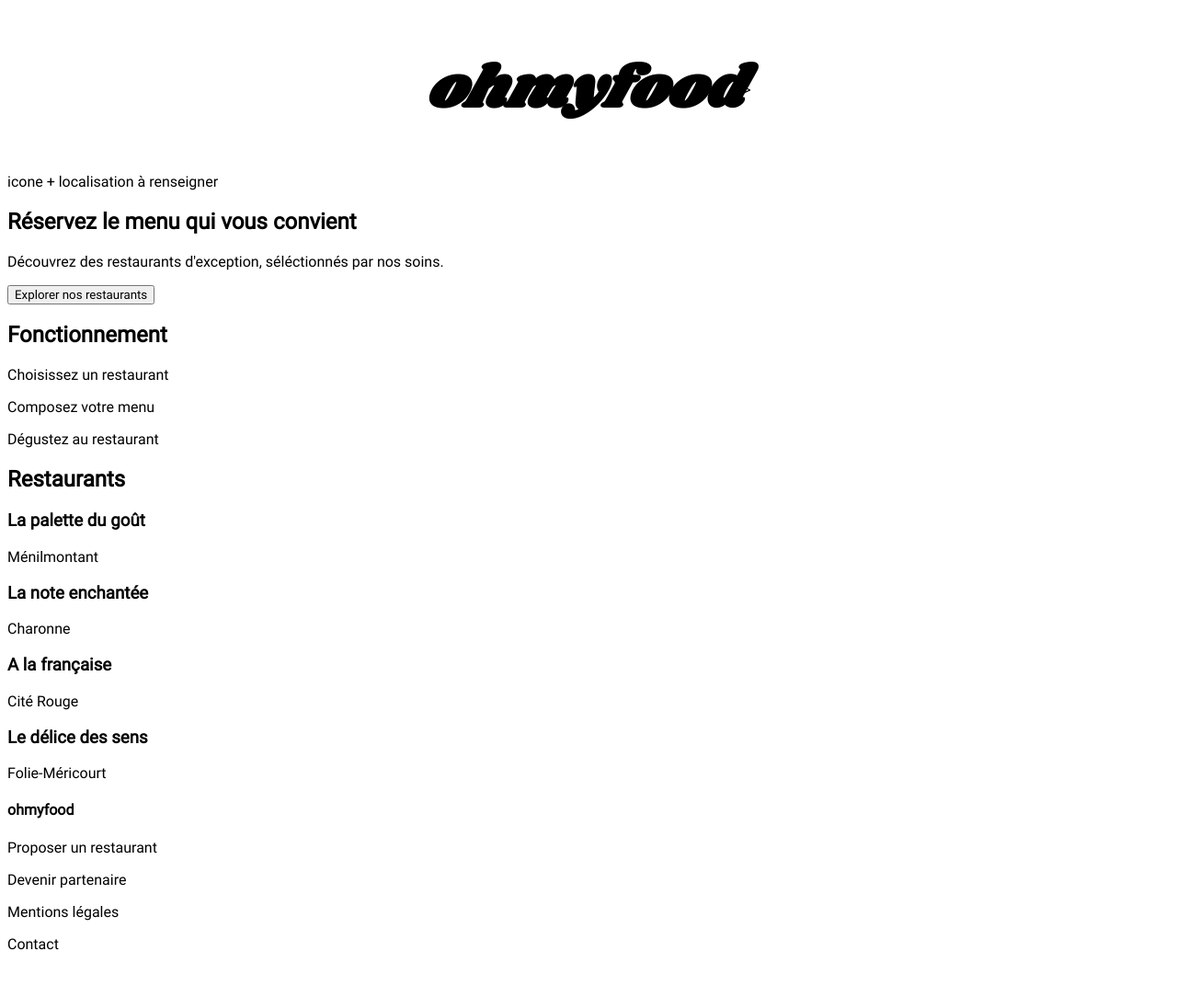
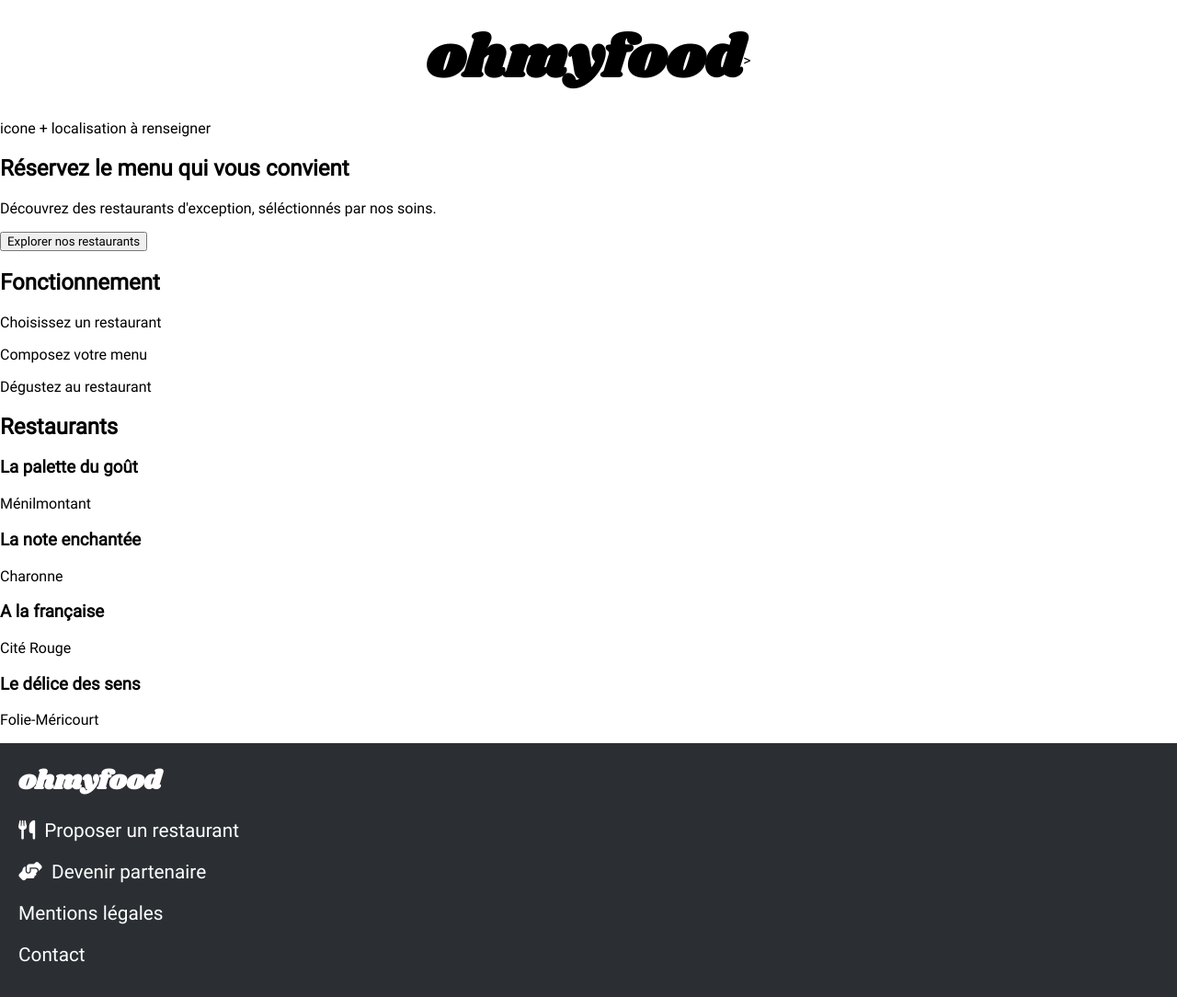
Before and after one commit to ArnaudDum/OhMyFood, a website: page accueil.html in a window 1280 px wide. Shown: the whole page at 92% size. Before the commit the page ends 1052 px from the top, so only its background shows below. Drawn offline with Linux system fonts and the light colour scheme.

Commit message:
header et footer finis pour toutes les pages

```diff
--- a/accueil.html
+++ b/accueil.html
@@ -86,8 +86,8 @@
 
         <footer>
             <h4>ohmyfood</h4>
-            <p><a>Proposer un restaurant</a></p>
-            <p><a>Devenir partenaire</a></p>
+            <p><i class="fas fa-utensils"></i><a>Proposer un restaurant</a></p>
+            <p><i class="fas fa-hands-helping"></i><a>Devenir partenaire</a></p>
             <p><a>Mentions légales</a></p>
             <p><a>Contact</a></p>
         </footer>
--- a/sass/base/_general.scss
+++ b/sass/base/_general.scss
@@ -11,3 +11,13 @@
 * {
     font-family: "roboto";
 }
+
+body {
+    margin: 0;
+    padding: 0;
+}
+
+a {
+    text-decoration: none;
+    cursor: pointer;
+}
--- a/sass/layouts/_footer.scss
+++ b/sass/layouts/_footer.scss
@@ -0,0 +1,17 @@
+footer {
+    background-color: #2B2F33;
+    color: #FFF;
+    padding: 20px;
+    h4 {
+        font-family: shrikhand;
+        font-weight: bold;
+        font-size: 1.8rem;
+        margin: 0px;
+    }
+    p {
+        font-size: 1.3rem;
+    }
+    i {
+        margin-right: 10px;
+    }
+}
--- a/sass/layouts/_header.scss
+++ b/sass/layouts/_header.scss
@@ -2,9 +2,11 @@ header {
     display: flex;
     justify-content: center;
     align-items: center;
+    height: 130px;
+    padding: 0;
+    margin: 0;
     h1 {
         font-weight: bold;
-        font-style: italic;
         font-family: "shrikhand";
         font-size: 4rem;
     }
```
Also changed, not shown: css/style.css, 1 other file.
